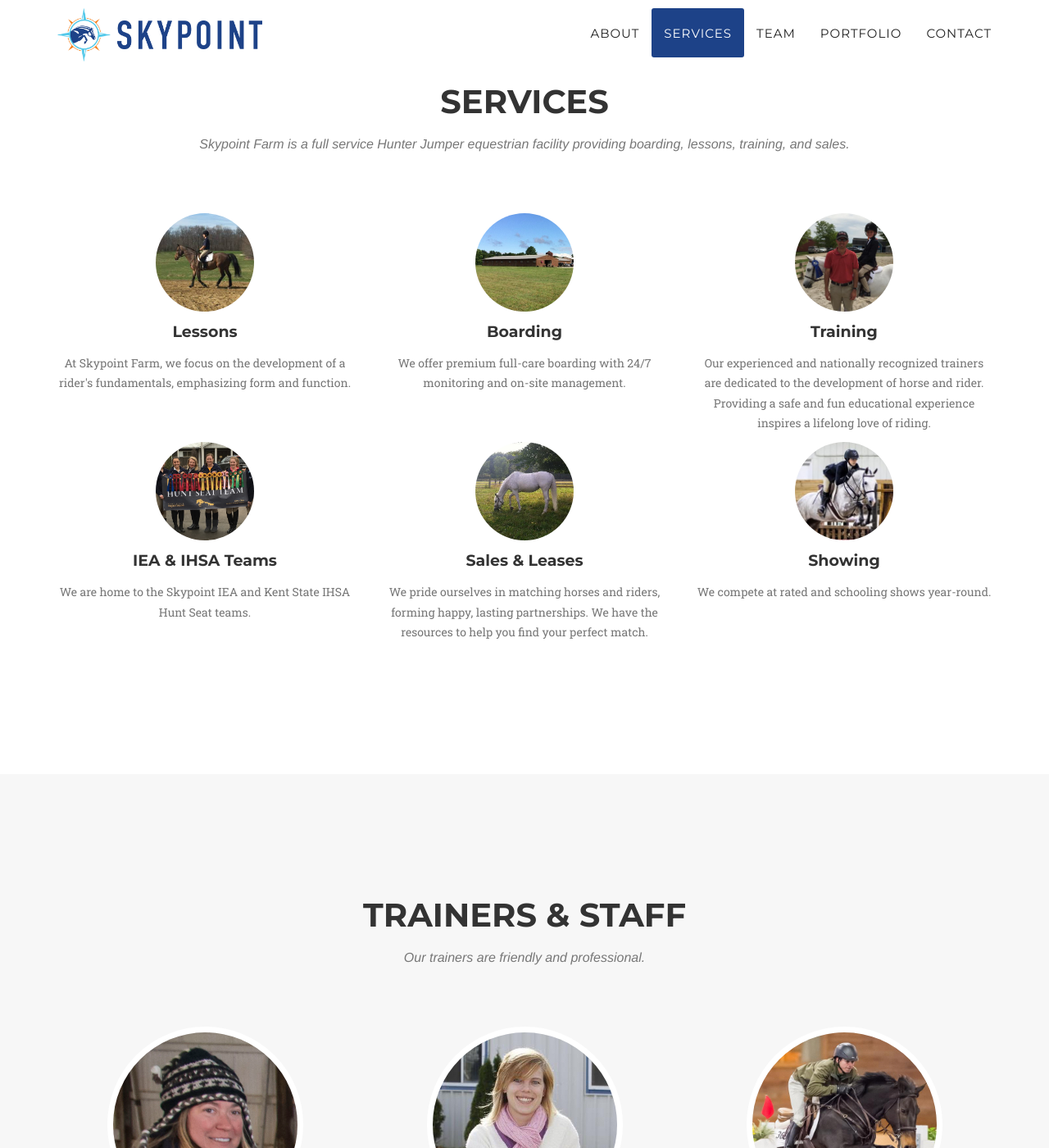
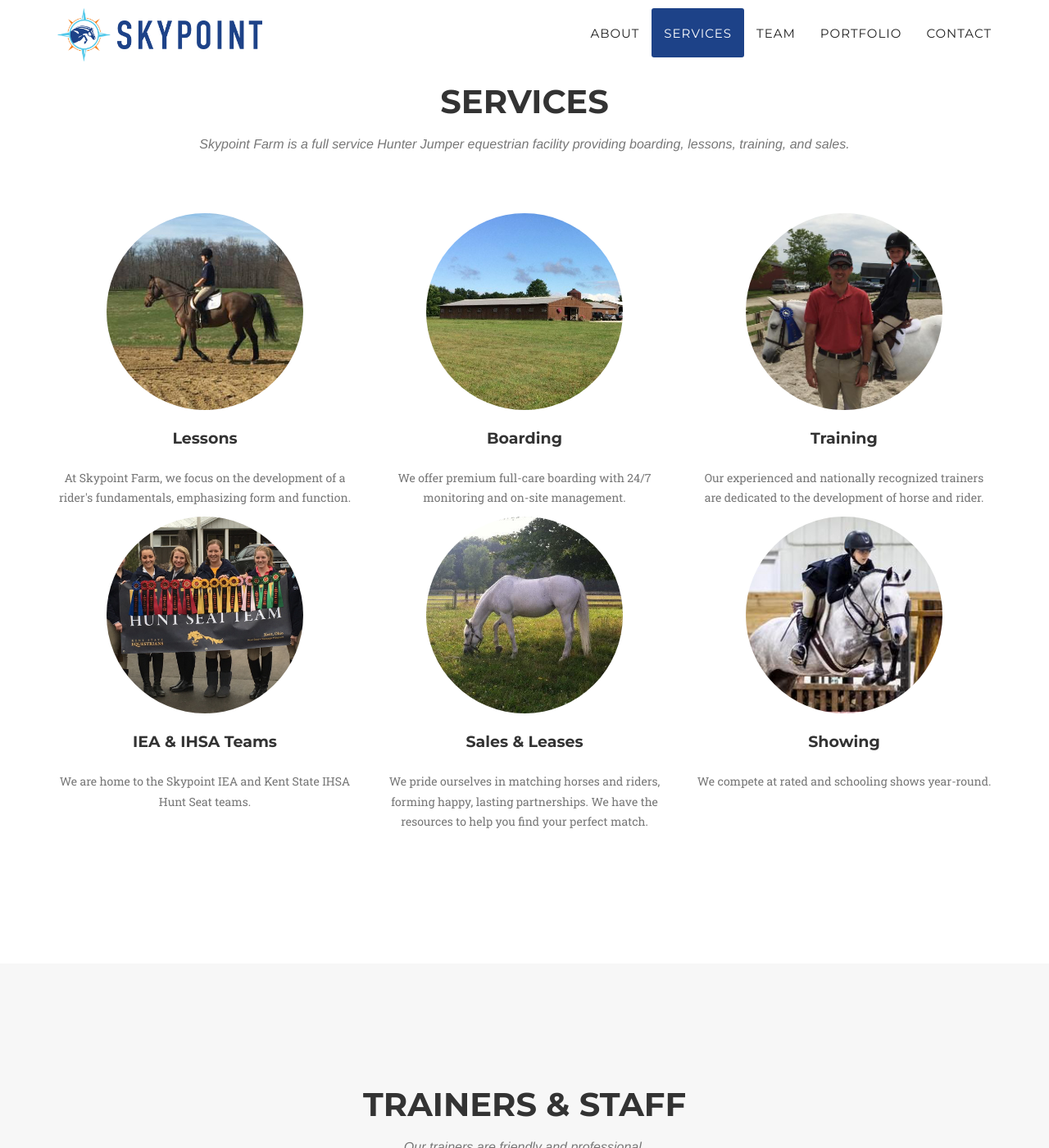
Before and after one commit to pinsky422/pinsky422.github.io, a Jekyll site: the page built from index.markdown, in a window 1280 px wide and 1400 px high, scrolled down 2619 px. Shown: the whole window at 82% size. Built offline with Jekyll 4.4.1, drawn with Linux system fonts in a browser that asks for light colours; some web fonts are replaced.

Commit message:
Enlarged images in 'Services' section

```diff
--- a/_includes/services.html
+++ b/_includes/services.html
@@ -12,7 +12,7 @@
         </div>
         <div class="row text-center">
             <div class="col-md-4">
-                <span class="fa-stack fa-4x">
+                <span class="fa-stack services fa-4x">
                     <img
                         class="img-circle img-responsive"
                         src="img/services/lessons.jpg"
@@ -26,7 +26,7 @@
                 </p>
             </div>
             <div class="col-md-4">
-                <span class="fa-stack fa-4x">
+                <span class="fa-stack services fa-4x">
                     <img
                         class="img-circle img-responsive"
                         src="img/services/boarding.jpg"
@@ -40,7 +40,7 @@
                 </p>
             </div>
             <div class="col-md-4">
-                <span class="fa-stack fa-4x">
+                <span class="fa-stack services fa-4x">
                     <img
                         class="img-circle img-responsive"
                         src="img/services/training.jpg"
@@ -50,13 +50,11 @@
                 <h4 class="service-heading">Training</h4>
                 <p class="text-muted">
                     Our experienced and nationally recognized trainers are
-                    dedicated to the development of horse and rider. Providing a
-                    safe and fun educational experience inspires a lifelong love
-                    of riding.
+                    dedicated to the development of horse and rider.
                 </p>
             </div>
             <div class="col-md-4">
-                <span class="fa-stack fa-4x">
+                <span class="fa-stack services fa-4x">
                     <img
                         class="img-circle img-responsive"
                         src="img/services/teams.jpg"
@@ -70,7 +68,7 @@
                 </p>
             </div>
             <div class="col-md-4">
-                <span class="fa-stack fa-4x">
+                <span class="fa-stack services fa-4x">
                     <img
                         class="img-circle img-responsive"
                         src="img/services/sales.jpg"
@@ -85,7 +83,7 @@
                 </p>
             </div>
             <div class="col-md-4">
-                <span class="fa-stack fa-4x">
+                <span class="fa-stack services fa-4x">
                     <img
                         class="img-circle img-responsive"
                         src="img/services/showing.jpg"
```
Also changed, not shown: _includes/css/agency.css (+7 -1 lines).
